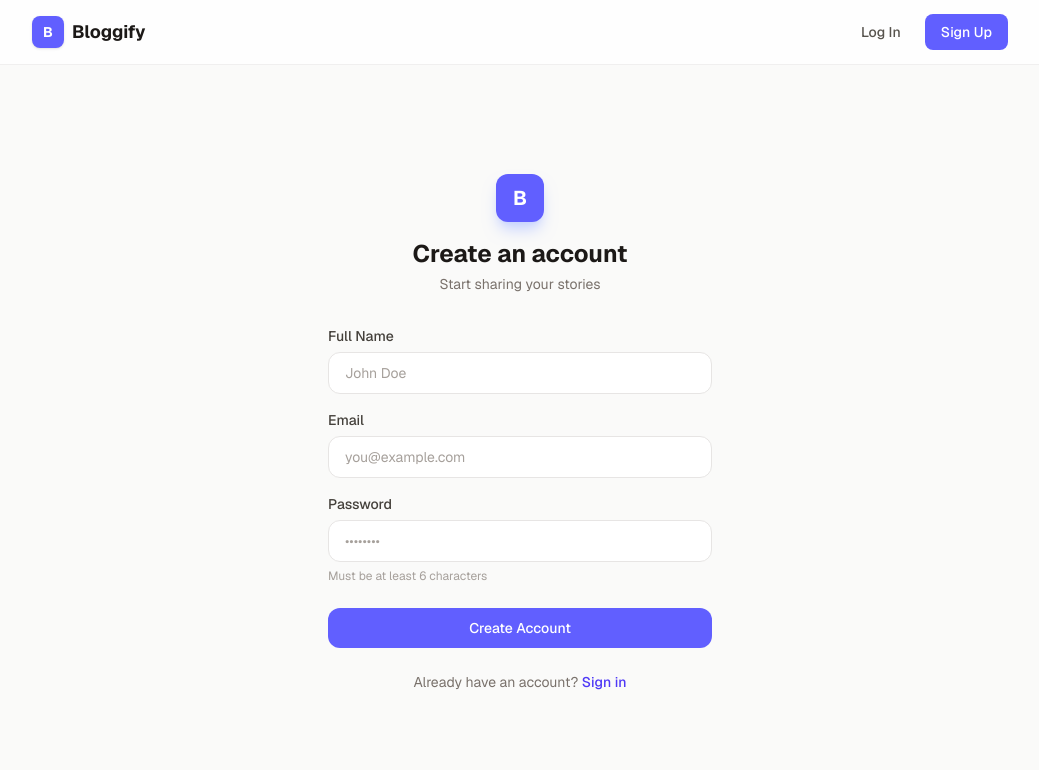
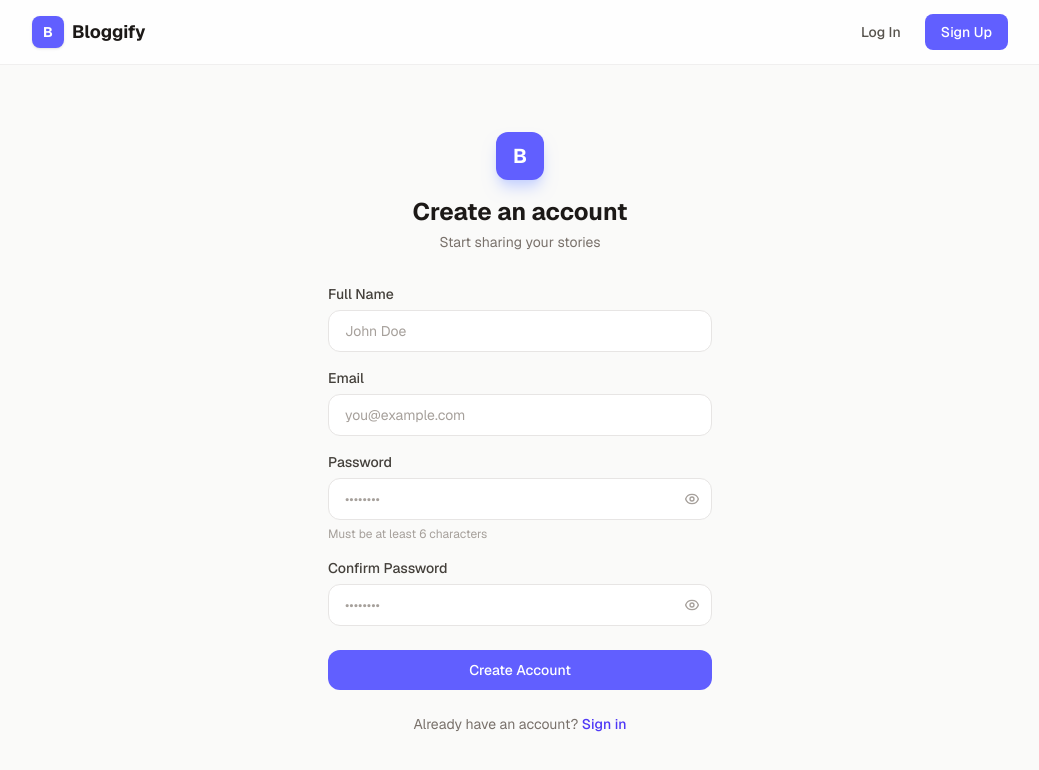
Before and after one commit to HeshanChamika100/Bloggify---A-Simple-Blogging-Platform, a Next.js app: page /signup in a window 1280 px wide. Shown: the top 770 px of the page, without its empty margins (120-1159 px from the left). Built offline with nearby package versions, Linux system fonts and the light colour scheme.

Commit message:
feat: add password visibility toggle and signup password confirmation validation

```diff
--- a/app/login/page.tsx
+++ b/app/login/page.tsx
@@ -8,6 +8,7 @@
 export default function LoginPage() {
   const [email, setEmail] = useState("");
   const [password, setPassword] = useState("");
+  const [showPassword, setShowPassword] = useState(false);
   const [error, setError] = useState("");
   const [isLoading, setIsLoading] = useState(false);
 
@@ -89,14 +90,33 @@
             <label className="block text-sm font-medium text-stone-700 mb-1.5">
               Password
             </label>
+            <div className="relative">
               <input
-              type="password"
+                type={showPassword ? "text" : "password"}
                 value={password}
                 onChange={(e) => setPassword(e.target.value)}
-              className="w-full bg-white border border-stone-200 rounded-xl px-4 py-2.5 text-sm text-stone-900 placeholder:text-stone-400 transition-all hover:border-stone-300"
+                className="w-full bg-white border border-stone-200 rounded-xl px-4 py-2.5 pr-10 text-sm text-stone-900 placeholder:text-stone-400 transition-all hover:border-stone-300"
                 placeholder="••••••••"
                 required
               />
+              <button
+                type="button"
+                onClick={() => setShowPassword(!showPassword)}
+                className="absolute right-3 top-1/2 -translate-y-1/2 text-stone-400 hover:text-stone-600 transition-colors"
+                tabIndex={-1}
+              >
+                {showPassword ? (
+                  <svg className="w-4 h-4" fill="none" stroke="currentColor" viewBox="0 0 24 24">
+                    <path strokeLinecap="round" strokeLinejoin="round" strokeWidth={2} d="M13.875 18.825A10.05 10.05 0 0112 19c-4.478 0-8.268-2.943-9.543-7a9.97 9.97 0 011.563-3.029m5.858.908a3 3 0 114.243 4.243M9.878 9.878l4.242 4.242M9.88 9.88l-3.29-3.29m7.532 7.532l3.29 3.29M3 3l3.59 3.59m0 0A9.953 9.953 0 0112 5c4.478 0 8.268 2.943 9.543 7a10.025 10.025 0 01-4.132 5.411m0 0L21 21" />
+                  </svg>
+                ) : (
+                  <svg className="w-4 h-4" fill="none" stroke="currentColor" viewBox="0 0 24 24">
+                    <path strokeLinecap="round" strokeLinejoin="round" strokeWidth={2} d="M15 12a3 3 0 11-6 0 3 3 0 016 0z" />
+                    <path strokeLinecap="round" strokeLinejoin="round" strokeWidth={2} d="M2.458 12C3.732 7.943 7.523 5 12 5c4.478 0 8.268 2.943 9.542 7-1.274 4.057-5.064 7-9.542 7-4.477 0-8.268-2.943-9.542-7z" />
+                  </svg>
+                )}
+              </button>
+            </div>
           </div>
           <button
             type="submit"
--- a/app/signup/page.tsx
+++ b/app/signup/page.tsx
@@ -9,6 +9,8 @@
   const [name, setName] = useState("");
   const [email, setEmail] = useState("");
   const [password, setPassword] = useState("");
+  const [confirmPassword, setConfirmPassword] = useState("");
+  const [showPassword, setShowPassword] = useState(false);
   const [error, setError] = useState("");
   const [isLoading, setIsLoading] = useState(false);
 
@@ -19,6 +21,13 @@
     e.preventDefault();
     setIsLoading(true);
     setError("");
+
+    // Check if passwords match before making the API call
+    if (password !== confirmPassword) {
+      setError("Passwords do not match.");
+      setIsLoading(false);
+      return;
+    }
 
     try {
       const response = await fetch("/api/auth/signup", {
@@ -102,18 +111,70 @@
             <label className="block text-sm font-medium text-stone-700 mb-1.5">
               Password
             </label>
+            <div className="relative">
               <input
-              type="password"
+                type={showPassword ? "text" : "password"}
                 value={password}
                 onChange={(e) => setPassword(e.target.value)}
-              className="w-full bg-white border border-stone-200 rounded-xl px-4 py-2.5 text-sm text-stone-900 placeholder:text-stone-400 transition-all hover:border-stone-300"
+                className="w-full bg-white border border-stone-200 rounded-xl px-4 py-2.5 pr-10 text-sm text-stone-900 placeholder:text-stone-400 transition-all hover:border-stone-300"
                 placeholder="••••••••"
                 required
                 minLength={6}
               />
+              <button
+                type="button"
+                onClick={() => setShowPassword(!showPassword)}
+                className="absolute right-3 top-1/2 -translate-y-1/2 text-stone-400 hover:text-stone-600 transition-colors"
+                tabIndex={-1}
+              >
+                {showPassword ? (
+                  <svg className="w-4 h-4" fill="none" stroke="currentColor" viewBox="0 0 24 24">
+                    <path strokeLinecap="round" strokeLinejoin="round" strokeWidth={2} d="M13.875 18.825A10.05 10.05 0 0112 19c-4.478 0-8.268-2.943-9.543-7a9.97 9.97 0 011.563-3.029m5.858.908a3 3 0 114.243 4.243M9.878 9.878l4.242 4.242M9.88 9.88l-3.29-3.29m7.532 7.532l3.29 3.29M3 3l3.59 3.59m0 0A9.953 9.953 0 0112 5c4.478 0 8.268 2.943 9.543 7a10.025 10.025 0 01-4.132 5.411m0 0L21 21" />
+                  </svg>
+                ) : (
+                  <svg className="w-4 h-4" fill="none" stroke="currentColor" viewBox="0 0 24 24">
+                    <path strokeLinecap="round" strokeLinejoin="round" strokeWidth={2} d="M15 12a3 3 0 11-6 0 3 3 0 016 0z" />
+                    <path strokeLinecap="round" strokeLinejoin="round" strokeWidth={2} d="M2.458 12C3.732 7.943 7.523 5 12 5c4.478 0 8.268 2.943 9.542 7-1.274 4.057-5.064 7-9.542 7-4.477 0-8.268-2.943-9.542-7z" />
+                  </svg>
+                )}
+              </button>
+            </div>
             <p className="text-xs text-stone-400 mt-1.5">
               Must be at least 6 characters
             </p>
+          </div>
+          <div>
+            <label className="block text-sm font-medium text-stone-700 mb-1.5">
+              Confirm Password
+            </label>
+            <div className="relative">
+              <input
+                type={showPassword ? "text" : "password"}
+                value={confirmPassword}
+                onChange={(e) => setConfirmPassword(e.target.value)}
+                className="w-full bg-white border border-stone-200 rounded-xl px-4 py-2.5 pr-10 text-sm text-stone-900 placeholder:text-stone-400 transition-all hover:border-stone-300"
+                placeholder="••••••••"
+                required
+                minLength={6}
+              />
+              <button
+                type="button"
+                onClick={() => setShowPassword(!showPassword)}
+                className="absolute right-3 top-1/2 -translate-y-1/2 text-stone-400 hover:text-stone-600 transition-colors"
+                tabIndex={-1}
+              >
+                {showPassword ? (
+                  <svg className="w-4 h-4" fill="none" stroke="currentColor" viewBox="0 0 24 24">
+                    <path strokeLinecap="round" strokeLinejoin="round" strokeWidth={2} d="M13.875 18.825A10.05 10.05 0 0112 19c-4.478 0-8.268-2.943-9.543-7a9.97 9.97 0 011.563-3.029m5.858.908a3 3 0 114.243 4.243M9.878 9.878l4.242 4.242M9.88 9.88l-3.29-3.29m7.532 7.532l3.29 3.29M3 3l3.59 3.59m0 0A9.953 9.953 0 0112 5c4.478 0 8.268 2.943 9.543 7a10.025 10.025 0 01-4.132 5.411m0 0L21 21" />
+                  </svg>
+                ) : (
+                  <svg className="w-4 h-4" fill="none" stroke="currentColor" viewBox="0 0 24 24">
+                    <path strokeLinecap="round" strokeLinejoin="round" strokeWidth={2} d="M15 12a3 3 0 11-6 0 3 3 0 016 0z" />
+                    <path strokeLinecap="round" strokeLinejoin="round" strokeWidth={2} d="M2.458 12C3.732 7.943 7.523 5 12 5c4.478 0 8.268 2.943 9.542 7-1.274 4.057-5.064 7-9.542 7-4.477 0-8.268-2.943-9.542-7z" />
+                  </svg>
+                )}
+              </button>
+            </div>
           </div>
           <button
             type="submit"
```
Also changed, not shown: 1 other file (tests, documents, lock files or other folders). Lines whose indentation alone changed are shown as unchanged.
